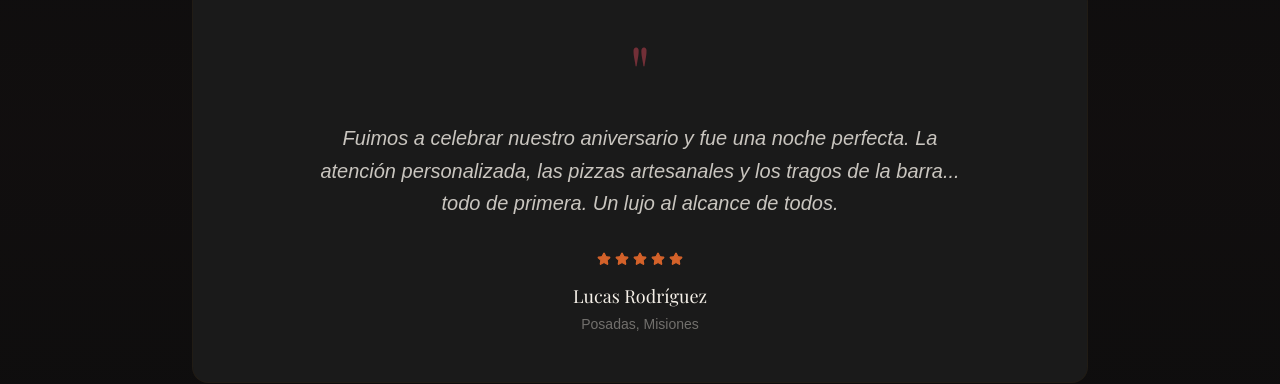
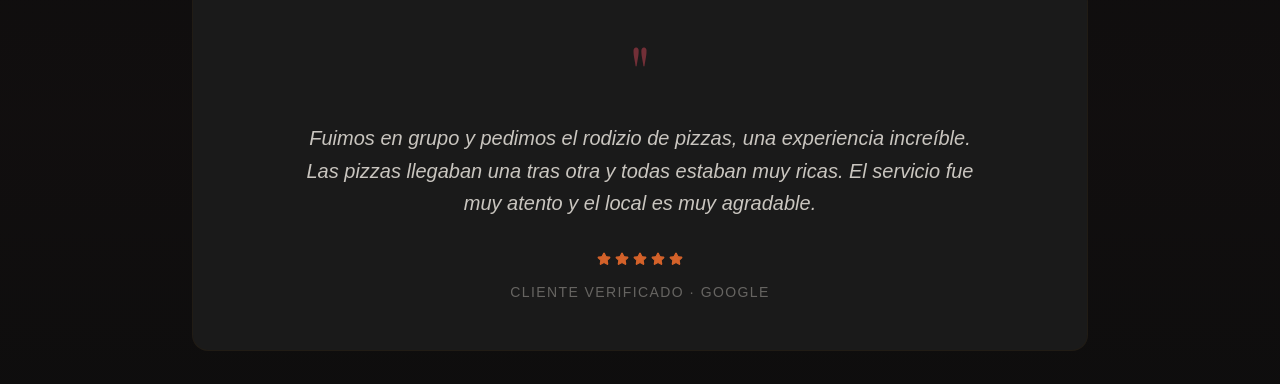
Before and after one commit to stefanoreichert/los-troncos-web-info, a Next.js app: page / in a window 1280 px wide. Shown: the part 6300-6684 px from the top of the page. Built offline with nearby package versions, Linux system fonts and the light colour scheme.

Commit message:
feat: reseñas reales anonimas de Google Maps

```diff
--- a/app/components/Reviews.tsx
+++ b/app/components/Reviews.tsx
@@ -6,40 +6,28 @@ import { Star, ChevronLeft, ChevronRight } from "lucide-react";
 
 const reviews = [
   {
-    name: "Martina García",
     stars: 5,
-    text: "El rodizio de pizzas es increíble. Las pizzas llegaban sin parar y todas estaban riquísimas. El ambiente es muy acogedor y el servicio excelente. ¡Ya tenemos reserva para el mes que viene!",
-    location: "Puerto Rico, Misiones",
+    text: "La milanesa Los Troncos no la encontrás en ningún otro lado. Muy buena calidad, atención excelente y el lugar tiene un ambiente re lindo, oscurito, íntimo. Volvería mil veces.",
   },
   {
-    name: "Lucas Rodríguez",
     stars: 5,
-    text: "Fuimos a celebrar nuestro aniversario y fue una noche perfecta. La atención personalizada, las pizzas artesanales y los tragos de la barra... todo de primera. Un lujo al alcance de todos.",
-    location: "Posadas, Misiones",
+    text: "Fuimos en grupo y pedimos el rodizio de pizzas, una experiencia increíble. Las pizzas llegaban una tras otra y todas estaban muy ricas. El servicio fue muy atento y el local es muy agradable.",
   },
   {
-    name: "Sofía Herrera",
     stars: 5,
-    text: "El mejor lugar para salir a comer en Puerto Rico. Las pizzas del rodizio son de otro nivel, especialmente la de cuatro quesos. El ambiente nocturno es precioso, luces tenues y música perfecta.",
-    location: "Puerto Rico, Misiones",
+    text: "Muy buena atención. Pedí la pizza Palo Rosa y la hamburguesa Tacuarembó y los dos platos estuvieron muy ricos. El lugar tiene muy buen ambiente y se nota que usan ingredientes de calidad.",
   },
   {
-    name: "Diego Fernández",
     stars: 5,
-    text: "Vine con todo el grupo del trabajo para una despedida. Los mozos impecables, las pizzas ilimitadas y los tragos de calidad. El local tiene un diseño muy lindo y moderno. ¡Recomendadísimo!",
-    location: "Puerto Esperanza, Misiones",
+    text: "El mejor restó de Puerto Rico sin dudas. Excelente comida, muy buena atención y un lugar muy lindo para pasar una noche especial. Las empanadas árabes están increíbles.",
   },
   {
-    name: "Valentina López",
-    stars: 5,
-    text: "Primera vez que probé el concepto de rodizio de pizzas y quedé enamorada. Se nota que los ingredientes son de calidad, la masa es perfecta y la variedad de sabores es enorme. Ambiente increíble.",
-    location: "Eldorado, Misiones",
+    stars: 4,
+    text: "Muy rico todo, especialmente los sándwiches y las milanesas. La pizza Araticú estaba muy sabrosa. El lugar es lindo y cómodo, buen ambiente para ir en pareja o con amigos.",
   },
   {
-    name: "Facundo Torres",
     stars: 5,
-    text: "La combinación de pizza + tragos + ambiente nocturno es imbatible en Los Troncos. Estuve tres veces este mes y nunca defrauda. Personal amable y muy profesional. 100% recomendado.",
-    location: "Puerto Rico, Misiones",
+    text: "Fui a festejar mi cumpleaños y la pasé genial. Muy buena atención desde que llegamos, el lomo al champiñón delicioso y los tragos impecables. Totalmente recomendado.",
   },
 ];
 
@@ -127,11 +115,8 @@ export default function Reviews() {
               </p>
               <Stars count={reviews[current].stars} />
               <div className="mt-4">
-                <p className="font-[family-name:var(--font-playfair)] text-[#f5f0e8] text-lg mt-3">
-                  {reviews[current].name}
-                </p>
-                <p className="text-[#f5f0e8]/40 text-sm mt-1">
-                  {reviews[current].location}
+                <p className="text-[#f5f0e8]/35 text-sm mt-2 tracking-widest uppercase">
+                  Cliente verificado · Google
                 </p>
               </div>
             </motion.div>
```
